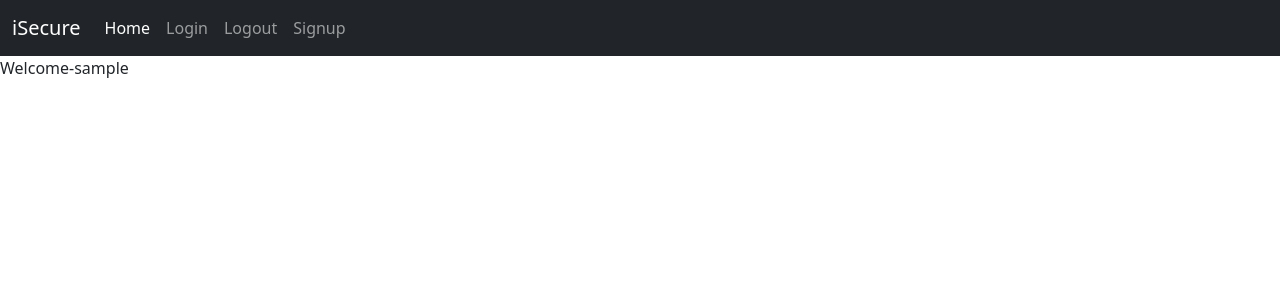
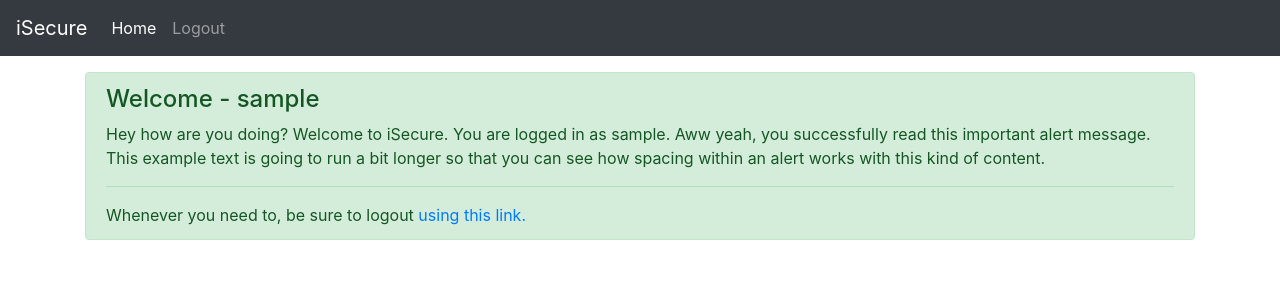
Before and after one commit to musta55/Authentication, a PHP site: page /authentication/welcome.php in a window 1280 px wide. Shown: the top 300 px of the page. Run offline with PHP 8.4, Linux system fonts and the light colour scheme; the visitor is signed in with stand-in values (Sample User, id 1).

Commit message:
authentication , login,signup, logout module ready

```diff
--- a/partials/_nav.php
+++ b/partials/_nav.php
@@ -1,25 +1,39 @@
-<nav class="navbar navbar-expand-lg navbar-dark bg-dark">
-  <div class="container-fluid">
-    <a class="navbar-brand" href="/authentication">iSecure</a>
-    <button class="navbar-toggler" type="button" data-bs-toggle="collapse" data-bs-target="#navbarNav" aria-controls="navbarNav" aria-expanded="false" aria-label="Toggle navigation">
+<?php
+if(isset($_SESSION['loggedin']) && $_SESSION['loggedin']==true){
+  $loggedin= true;
+}
+else{
+  $loggedin = false;
+}
+echo '<nav class="navbar navbar-expand-lg navbar-dark bg-dark">
+  <a class="navbar-brand" href="/loginsystem">iSecure</a>
+  <button class="navbar-toggler" type="button" data-toggle="collapse" data-target="#navbarSupportedContent" aria-controls="navbarSupportedContent" aria-expanded="false" aria-label="Toggle navigation">
     <span class="navbar-toggler-icon"></span>
   </button>
-    <div class="collapse navbar-collapse" id="navbarNav">
-      <ul class="navbar-nav">
-        <li class="nav-item">
-          <a class="nav-link active" aria-current="page" href="/authentication/welcom.php">Home</a>
-        </li>
-        <li class="nav-item">
+
+  <div class="collapse navbar-collapse" id="navbarSupportedContent">
+    <ul class="navbar-nav mr-auto">
+      <li class="nav-item active">
+        <a class="nav-link" href="/authentication/welcome.php">Home <span class="sr-only">(current)</span></a>
+      </li>';
+
+      if(!$loggedin){
+      echo '<li class="nav-item">
         <a class="nav-link" href="/authentication/login.php">Login</a>
       </li>
       <li class="nav-item">
+        <a class="nav-link" href="/authentication/signup.php">Signup</a>
+      </li>';
+      }
+      if($loggedin){
+      echo '<li class="nav-item">
         <a class="nav-link" href="/authentication/logout.php">Logout</a>
-        </li>
-        <li class="nav-item">
-          <a class="nav-link" href="/authentication/signup.php">Signup</a>
-        </li>
-        </li>
-      </ul>
+      </li>';
+    }
+
+
+    echo '</ul>
+
   </div>
-  </div>
-</nav>
+</nav>';
+?>
--- a/welcome.php
+++ b/welcome.php
@@ -1,36 +1,39 @@
 <?php
-  session_start();
-  if(!isset($_SESSION['loggedin'])|| $_SESSION['loggedin']!=true){
+session_start();
+
+if(!isset($_SESSION['loggedin']) || $_SESSION['loggedin']!=true){
     header("location: login.php");
     exit;
-  }
+}
 
 ?>
-
-
-
 <!doctype html>
 <html lang="en">
   <head>
     <!-- Required meta tags -->
     <meta charset="utf-8">
-    <meta name="viewport" content="width=device-width, initial-scale=1">
+    <meta name="viewport" content="width=device-width, initial-scale=1, shrink-to-fit=no">
 
     <!-- Bootstrap CSS -->
-    <link href="https://cdn.jsdelivr.net/npm/bootstrap@5.1.3/dist/css/bootstrap.min.css" rel="stylesheet" integrity="sha384-1BmE4kWBq78iYhFldvKuhfTAU6auU8tT94WrHftjDbrCEXSU1oBoqyl2QvZ6jIW3" crossorigin="anonymous">
+    <link rel="stylesheet" href="https://stackpath.bootstrapcdn.com/bootstrap/4.4.1/css/bootstrap.min.css" integrity="sha384-Vkoo8x4CGsO3+Hhxv8T/Q5PaXtkKtu6ug5TOeNV6gBiFeWPGFN9MuhOf23Q9Ifjh" crossorigin="anonymous">
 
-    <title>Welcome -<?php $_SESSION['username']?></title>
+    <title>Welcome - <?php $_SESSION['username']?></title>
   </head>
   <body>
     <?php require 'partials/_nav.php' ?>
-    Welcome-<?php echo $_SESSION['username']?>
 
-    <script src="https://cdn.jsdelivr.net/npm/bootstrap@5.1.3/dist/js/bootstrap.bundle.min.js" integrity="sha384-ka7Sk0Gln4gmtz2MlQnikT1wXgYsOg+OMhuP+IlRH9sENBO0LRn5q+8nbTov4+1p" crossorigin="anonymous"></script>
-
-    <!-- Option 2: Separate Popper and Bootstrap JS -->
-    <!--
-    <script src="https://cdn.jsdelivr.net/npm/@popperjs/core@2.10.2/dist/umd/popper.min.js" integrity="sha384-7+zCNj/IqJ95wo16oMtfsKbZ9ccEh31eOz1HGyDuCQ6wgnyJNSYdrPa03rtR1zdB" crossorigin="anonymous"></script>
-    <script src="https://cdn.jsdelivr.net/npm/bootstrap@5.1.3/dist/js/bootstrap.min.js" integrity="sha384-QJHtvGhmr9XOIpI6YVutG+2QOK9T+ZnN4kzFN1RtK3zEFEIsxhlmWl5/YESvpZ13" crossorigin="anonymous"></script>
-    -->
+    <div class="container my-3">
+    <div class="alert alert-success" role="alert">
+      <h4 class="alert-heading">Welcome - <?php echo $_SESSION['username']?></h4>
+      <p>Hey how are you doing? Welcome to iSecure. You are logged in as <?php echo $_SESSION['username']?>. Aww yeah, you successfully read this important alert message. This example text is going to run a bit longer so that you can see how spacing within an alert works with this kind of content.</p>
+      <hr>
+      <p class="mb-0">Whenever you need to, be sure to logout <a href="/authentication/logout.php"> using this link.</a></p>
+    </div>
+  </div>
+    <!-- Optional JavaScript -->
+    <!-- jQuery first, then Popper.js, then Bootstrap JS -->
+    <script src="https://code.jquery.com/jquery-3.4.1.slim.min.js" integrity="sha384-J6qa4849blE2+poT4WnyKhv5vZF5SrPo0iEjwBvKU7imGFAV0wwj1yYfoRSJoZ+n" crossorigin="anonymous"></script>
+    <script src="https://cdn.jsdelivr.net/npm/popper.js@1.16.0/dist/umd/popper.min.js" integrity="sha384-Q6E9RHvbIyZFJoft+2mJbHaEWldlvI9IOYy5n3zV9zzTtmI3UksdQRVvoxMfooAo" crossorigin="anonymous"></script>
+    <script src="https://stackpath.bootstrapcdn.com/bootstrap/4.4.1/js/bootstrap.min.js" integrity="sha384-wfSDF2E50Y2D1uUdj0O3uMBJnjuUD4Ih7YwaYd1iqfktj0Uod8GCExl3Og8ifwB6" crossorigin="anonymous"></script>
   </body>
 </html>
```
Also changed, not shown: logout.php (+9 -0 lines), signup.php (+19 -9 lines). Lines whose indentation alone changed are shown as unchanged.
